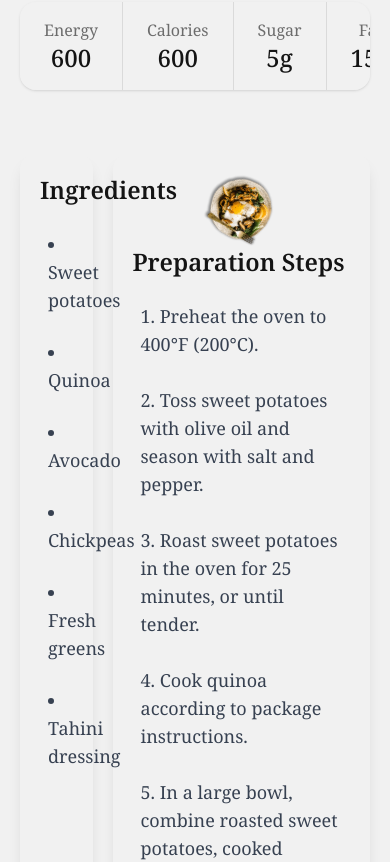
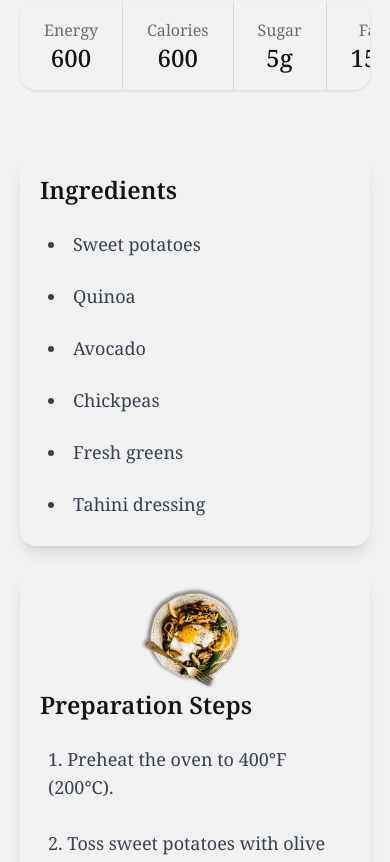
Before and after one commit to Mostakimul/next-blog, a Next.js app: page /recipes/1 in a window 390 px wide. Shown: the part 638-1500 px from the top of the page. Built offline with nearby package versions, Linux system fonts and the light colour scheme.

Commit message:
[fix]: mobile responsive

```diff
--- a/src/app/recipes/[id]/page.tsx
+++ b/src/app/recipes/[id]/page.tsx
@@ -78,8 +78,8 @@ const SingleRecipe = () => {
         </div>
 
         {/* Ingredients List and step */}
-        <div className="grid grid-cols-8 pb-24 gap-5">
-          <div className="card shadow-lg p-5 col-span-2">
+        <div className="grid grid-cols-1 md:grid-cols-8 pb-24 gap-5">
+          <div className="card shadow-lg p-5 col-span-full md:col-span-2">
             <h3 className="text-2xl font-semibold mb-4">Ingredients</h3>
             <ul className="list-disc list-inside space-y-2">
               {ingredients.map((ingredient, index) => (
@@ -92,7 +92,7 @@ const SingleRecipe = () => {
               ))}
             </ul>
           </div>
-          <div className="card shadow-lg p-5 col-span-6">
+          <div className="card shadow-lg p-5 col-span-full md:col-span-6">
             <div className="grid place-items-center">
               <Image
                 src={'/reciepe/menu-hero-1.png'}
```
